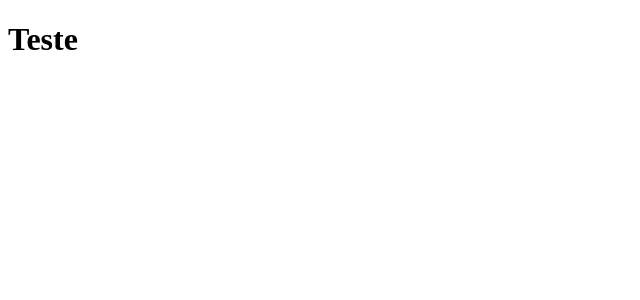
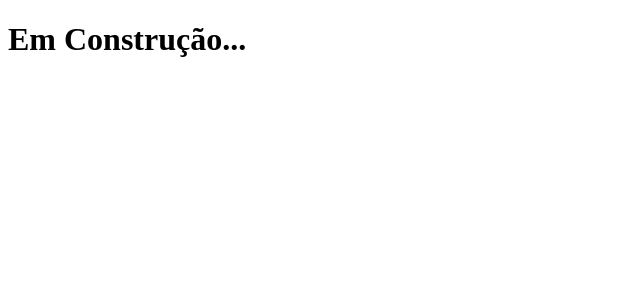
Before and after one commit to alexandreflach/clone-tabnews, a Next.js app: page / in a window 1280 px wide. Shown: the top 300 px of the page, without its empty margins (0-640 px from the left). Built offline with nearby package versions, Linux system fonts and the light colour scheme.

Commit message:
changed index message

```diff
--- a/pages/index.js
+++ b/pages/index.js
@@ -1,5 +1,5 @@
 function Home() {
-  return <h1>Teste</h1>;
+  return <h1>Em Construção...</h1>;
 }
 
 export default Home;
```
